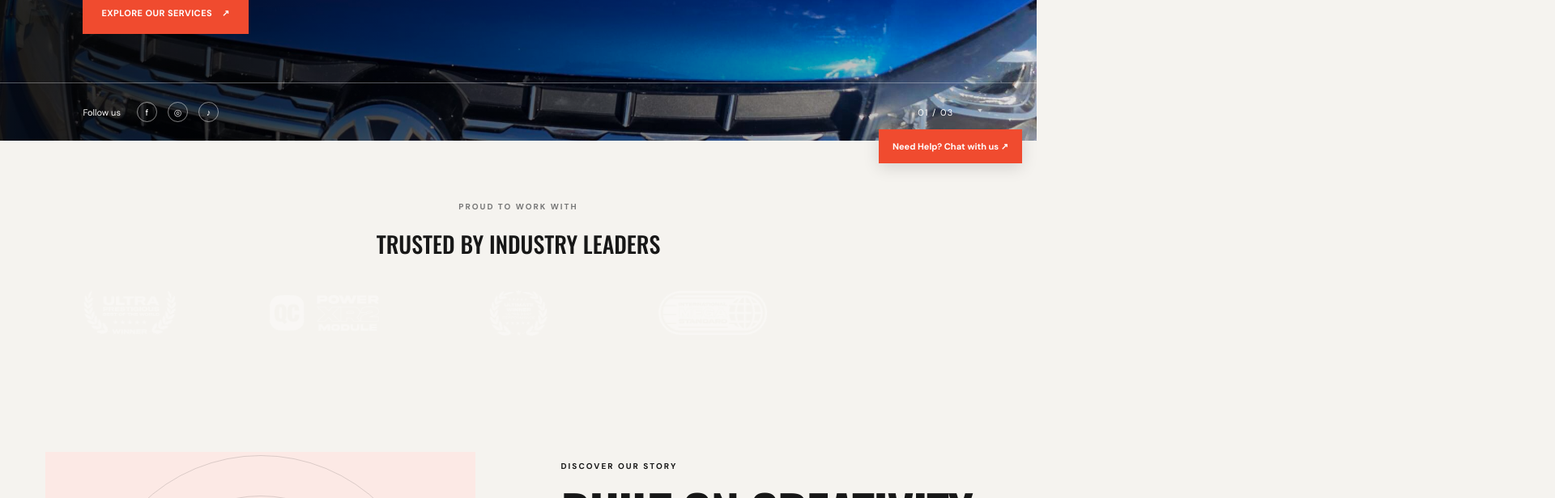
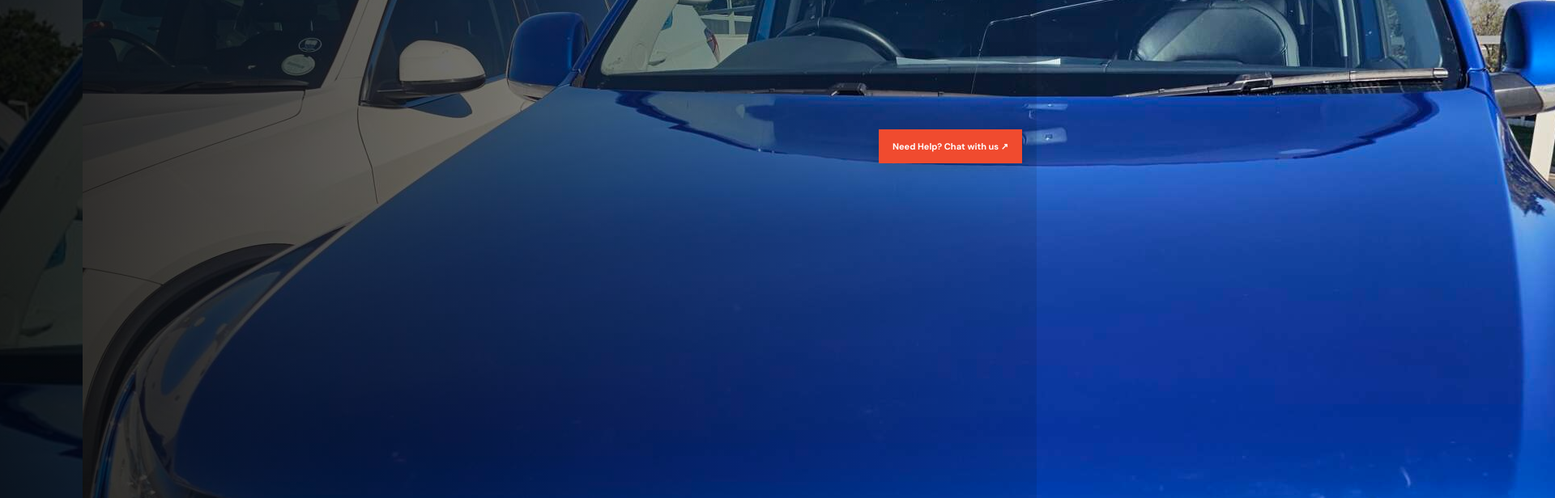
Before and after one commit to pp0447515-web/rgrgraffix, a Next.js app: page / in a window 1280 px wide. Shown: the part 580-1196 px from the top of the page at 81% size, 1920 px wide, since content can reach past the window. Built offline with nearby package versions, Linux system fonts and the light colour scheme.

Commit message:
Add rotating hero slideshow and update footer credits

```diff
--- a/app/page.tsx
+++ b/app/page.tsx
@@ -1,6 +1,6 @@
 "use client";
 
-import { useState } from "react";
+import { useEffect, useState } from "react";
 
 const media = "/images/";
 const services = [
@@ -25,6 +25,13 @@
 
 export default function HomePage() {
   const [menuOpen, setMenuOpen] = useState(false);
+  const [activeSlide, setActiveSlide] = useState(0);
+  const heroSlides = ["20240830_154433-2048x1536.jpg", "IMG-20240808-WA0019-1536x1152.jpg", "20240409_160012.jpg"];
+
+  useEffect(() => {
+    const timer = window.setInterval(() => setActiveSlide((current) => (current + 1) % heroSlides.length), 4000);
+    return () => window.clearInterval(timer);
+  }, []);
   const [service, setService] = useState("Stickers");
   const [submitted, setSubmitted] = useState(false);
 
@@ -54,7 +61,7 @@
 
       <main>
         <section className="hero" id="home">
-          <div className="hero-overlay" />
+          <div className="hero-slides" aria-hidden="true">{heroSlides.map((slide, index) => <img key={slide} className={index === activeSlide ? "hero-slide hero-slide-active" : "hero-slide"} src={media + slide} alt="" />)}</div>\n          <div className="hero-overlay" />
           <div className="hero-content">
             <p className="eyebrow">SIGNAGE · PRINTING · BRANDING</p>
             <h1>Brand Better<br /><em>with us.</em></h1>
@@ -62,7 +69,7 @@
             <p className="hero-copy">At RGR Graffix, we bring creativity to life with high-quality signage, printing, and branding solutions. From safety signs to custom apparel, we design with precision to make your brand stand out everywhere.</p>
             <a className="button button-light" href="#services">Explore Our Services <span>↗</span></a>
           </div>
-          <div className="hero-bottom"><span>Follow us</span><span className="socials"><a href="https://www.facebook.com/" aria-label="Facebook">f</a><a href="https://www.instagram.com/" aria-label="Instagram">◎</a><a href="https://www.tiktok.com/" aria-label="TikTok">♪</a></span><span className="hero-index">01 / 03</span></div>
+          <div className="hero-bottom"><span>Follow us</span><span className="socials"><a href="https://www.facebook.com/" aria-label="Facebook">f</a><a href="https://www.instagram.com/" aria-label="Instagram">◎</a><a href="https://www.tiktok.com/" aria-label="TikTok">♪</a></span><span className="hero-index">{String(activeSlide + 1).padStart(2, "0")} / {String(heroSlides.length).padStart(2, "0")}</span></div>
         </section>
 
         <section className="trust section-wrap">
@@ -130,7 +137,7 @@
             <label>Full Name<input name="name" placeholder="Enter your full name" required /></label>
             <div className="form-row"><label>Email Address *<input name="email" type="email" placeholder="Enter your email" required /></label><label>Phone Number<input name="phone" type="tel" placeholder="Your phone number" /></label></div>
             <label>Address<input name="address" placeholder="Your address" /></label>
-            <label>Service Required<select value={service} onChange={(event) => setService(event.target.value)}>{["Stickers", ...services, "Graphic Design", "Other"].map((item) => <option key={item}>{item}</option>)}</select></label>
+            <label>Service Required<select value={service} onChange={(event) => setService(event.target.value)}>{["Stickers", ...services, "Other"].map((item) => <option key={item}>{item}</option>)}</select></label>
             <label>Additional Notes<textarea name="notes" rows={3} placeholder="Any special request?" /></label>
             <button className="button button-dark" type="submit">Send Enquiry <span>↗</span></button>
             {submitted && <p className="form-note">Thanks! This demo form is not connected to email yet. We’ll connect it before launch.</p>}
@@ -145,7 +152,7 @@
           <div><h4>HELP</h4><a href="#contact">Customer Support</a><a href="#services">How It Works</a><a href="#terms">Terms &amp; Conditions</a><a href="#privacy">Privacy Policy</a></div>
           <div><h4>WORK HOURS</h4><p>Monday – Friday<br />9 AM – 5 PM</p><p>Saturday<br />9 AM – 1 PM</p><a href="mailto:info@rgrgraffix.co.za">info@rgrgraffix.co.za</a><a href="tel:+27765352861">+27 76 535 2861</a></div>
         </div>
-        <div className="footer-bottom"><span>© 2025 RGR Graffix. All rights reserved.</span><span>Design by Digital Designa</span><span><a href="#terms">Terms of use</a> · <a href="#privacy">Privacy Policy</a> · <a href="#cookies">Cookie Policy</a></span></div>
+        <div className="footer-bottom"><span>© {new Date().getFullYear()} RGR Graffix. All rights reserved.</span><span><a href="#terms">Terms of use</a> · <a href="#privacy">Privacy Policy</a> · <a href="#cookies">Cookie Policy</a></span></div>
       </footer>
       <a className="chat-link" href="https://wa.me/27765352861">Need Help? Chat with us ↗</a>
     </>
```
